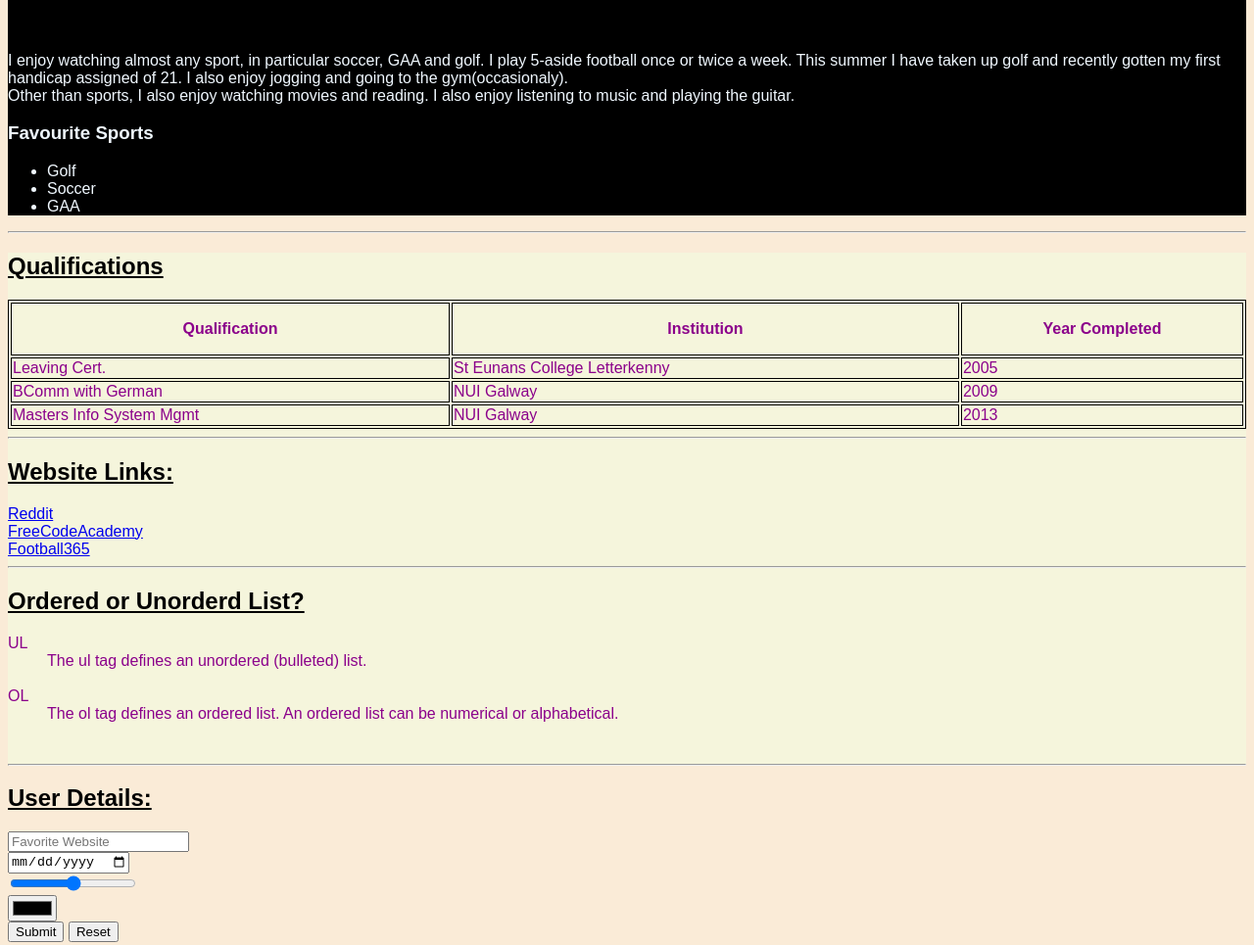
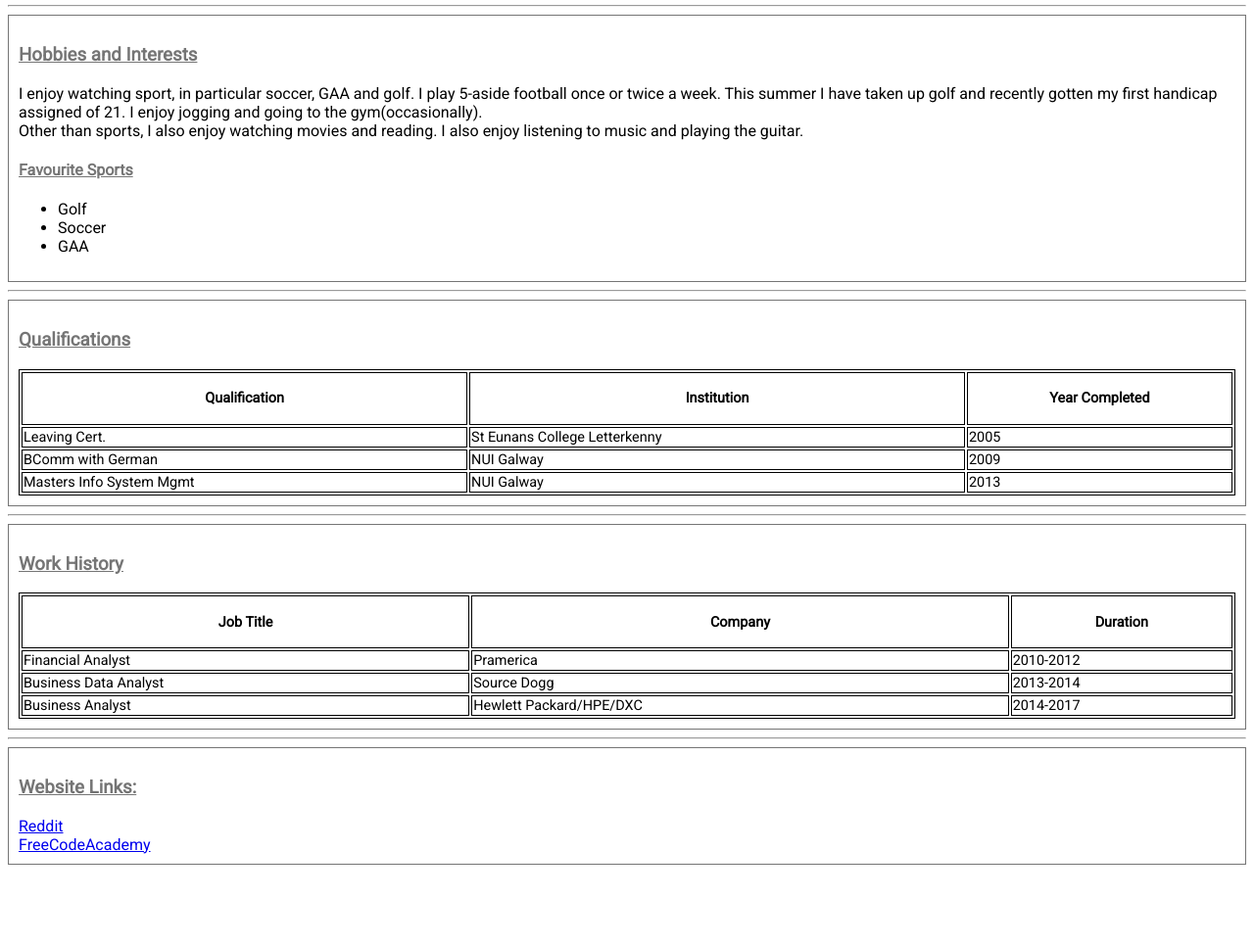
Before and after one commit to KMagee/Week2, a plain HTML site: page html/aboutme.html in a window 1280 px wide. Shown: the part 307-1272 px from the top of the page at 98% size. After the commit the page ends 1198 px from the top, so only its background shows below. Drawn offline with Linux system fonts and the light colour scheme; files whose address does not match are found by name.

Commit message:
changes to layout

```diff
--- a/html/aboutme.html
+++ b/html/aboutme.html
@@ -6,42 +6,47 @@
     <meta http-equiv="X-UA-Compatible" content="ie=edge">
     <title>About Me</title>
     <link rel="stylesheet"  href="mystyles.css">
+    <link rel='stylesheet' href='https://fonts.googleapis.com/css?family=Roboto'>
 </head>
 <body>
     <!-- typically put all content inside one container -->
     <div>
         <!-- structure the page with semantic tags, articles, section, asides -->
         <article>
-                <section class="dark">
-                    <h2><u>About Me</u></h2>
+                <section>
+                    <h3><u>About Me</u></h3>
                     <p>My name is Kenny Magee. I am from Letterkenny, Co.Donegal. Currently living in Salthill Galway</p>
                     <img
                     src="C:\Users\magee14\JavaWeek1AllFiles\week1_Java\data\images\salthillimage.jpg"
                     alt="Picture of Salthill"
                     title="Salthill">
+
+                </section>
                 <hr>
 
-                    <h2><u>Hobbies and Interests</u></h2>
-                    I enjoy watching almost any sport, in particular soccer, GAA and golf. I play 5-aside football once or twice a week.
+                <section>
+                        <h3><u>Hobbies and Interests</u></h3>
+                        I enjoy watching sport, in particular soccer, GAA and golf. I play 5-aside football once or twice a week.
                         This summer I have taken up golf and recently gotten my first handicap assigned of 21.
-                    I also enjoy jogging and going to the gym(occasionaly).
+                        I enjoy jogging and going to the gym(occasionally).
                         <br>
                         Other than sports, I also enjoy watching movies and reading. I also enjoy listening to music and playing the guitar.
 
-                    <h3>Favourite Sports</h3>
+                        <h4><u>Favourite Sports</u></h4>
                         <ul>
                             <li>Golf</li>
                             <li>Soccer</li>
                             <li>GAA</li>
                         </ul>
                  </section>
+                 <hr>
 
         </article>
-        <hr>
+
         <article>
 
-                <section class="midtone">
-                        <h2><u>Qualifications</u></h2>
+                <section>
+                        <h3><u>Qualifications</u></h3>
 
                         <table>
                                 <tr>
@@ -65,23 +70,60 @@
                                 </tr>
 
                             </table>
+                        </section>
                         <hr>
 
                             <section>
+                                    <h3><u>Work History</u></h3>
+
+                                                            <table>
+                                                                    <tr>
+                                                                            <th>Job Title</th><th>Company</th><th>Duration</th>
+
+                                                                      </tr>
+
+                                                                    <tr>
+                                                                          <td>Financial Analyst</td><td>Pramerica</td><td>2010-2012</td>
+
+                                                                    </tr>
+
+                                                                    <tr>
+                                                                            <td>Business Data Analyst</td><td>Source Dogg</td><td>2013-2014</td>
+
+                                                                    </tr>
+
+                                                                    <tr>
+                                                                            <td>Business Analyst</td><td>Hewlett Packard/HPE/DXC</td><td>2014-2017</td>
+
+                                                                    </tr>
+
+                                                                </table>
+
+
+                            </section>
+
+
+
+
+                            <hr>
+                            <section>
                                     <nav>
                                             <!-- links typically go inide the naz -->
-                                        <h2><u>Website Links:</u></h2>
+                                            <h3><u>Website Links:</u></h2>
                                             <a href = 'https://www.reddit.com/r/Frontend/top/?sort=top&t=all'>Reddit</a> <br>
                                             <a href = 'https://www.freecodecamp.org/'>FreeCodeAcademy</a><br>
-                                        <a href = 'http://www.football365.com/'>Football365</a>
+
 
 
                                 </nav>
+
                             </section>
-                        <hr>
+
+
+
 
                     <!-- Definition List -->
-                    <h2><u>Ordered or Unorderd List?</u></h2>
+                    <!-- <h2><u>Ordered or Unorderd List?</u></h2>
                     <dl>
                         <dt>UL</dt>
                         <dd>The ul tag defines an unordered (bulleted) list.</dd>
@@ -93,9 +135,9 @@
                     <hr>
 
 
-                </section>
+                </section> -->
 
-                <section>
+                <!-- <section>
 
                         <h2><u>User Details:</u></h2>
 
@@ -115,7 +157,7 @@
 
                             </form>
 
-                </section>
+                </section> -->
 
 
         </article>
--- a/html/mystyles.css
+++ b/html/mystyles.css
@@ -2,11 +2,13 @@
 
 /* First Tag Styles */
 
-body {font-family: Arial, Helvetica, sans-serif;
-      background-color: antiquewhite;}
+body {font-family: "Roboto", sans-serif;
+      background-color:white;}
 
 table, th, td {
-        border: 1px solid black;
+    font-family:  "Roboto", sans-serif;
+    font-size: 0.95em;
+    border: 1px solid black;
             }
 
 table {
@@ -17,20 +19,30 @@ th {
                 height: 50px;
             }
 
-h2 {
-    color: black;
+h2, h3, h4 {
+    color: #757575;
 }
+
+section {
+    margin: 0 1.5%;
+    margin-left: auto;
+    margin-right: auto;
+    padding: 10px;
+    border: 1px solid #757575
+
+}
+
 
 /* ID Styles use HASH */
 
-#almond {color: blanchedalmond;}
-#chartreus {color: chartreuse;}
+/* #almond {color: blanchedalmond;}
+#chartreus {color: chartreuse;} */
 
 
 
-/* Class . symbol for a class */
+/* Class . symbol for a class
 .dark {background-color: black;
 color: aliceblue;}
 
 .midtone{background-color: beige;
-color: darkmagenta;}
+color: darkmagenta;} */
```
Lines whose indentation alone changed are shown as unchanged.
